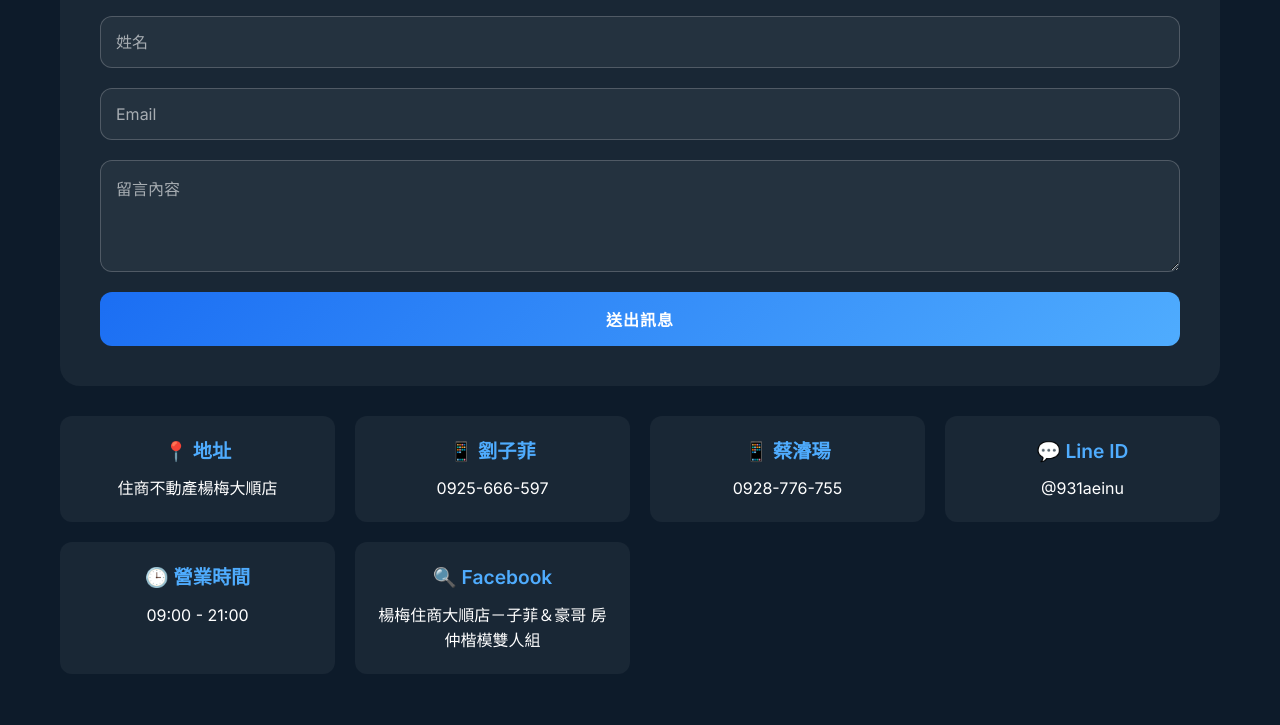
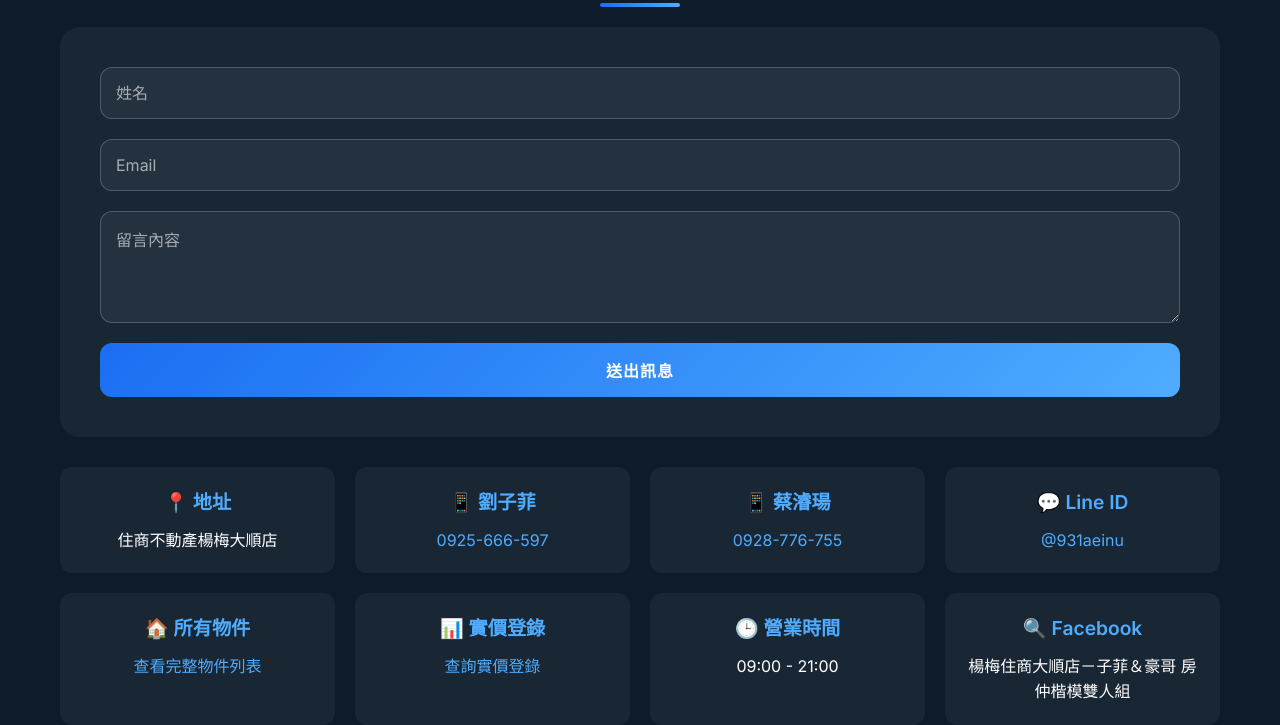
Before and after one commit to liny14705/house0825, a plain HTML site: page index.html in a window 1280 px wide. Shown: the part 3041-3766 px from the top of the page. Before the commit the page ends 3715 px from the top, so only its background shows below. Drawn offline with Linux system fonts and the light colour scheme.

Commit message:
新增聯絡功能：電話點擊撥通、LINE連結、房仲專頁、實價登錄查詢

```diff
--- a/index.html
+++ b/index.html
@@ -73,6 +73,12 @@
     .contact-info-list {display: grid; grid-template-columns: repeat(auto-fit, minmax(250px, 1fr)); gap: 20px; margin-top: 30px;}
     .contact-item {background: rgba(255,255,255,0.05); padding: 20px; border-radius: 12px; text-align: center; transition: all 0.3s ease;}
     .contact-item:hover {background: rgba(255,255,255,0.08); transform: translateY(-2px);}
+
+    /* 連結樣式 */
+    .contact-item a {color: #4facfe; text-decoration: none; transition: all 0.3s ease; display: inline-block;}
+    .contact-item a:hover {color: #1b6ef3; transform: scale(1.05); text-shadow: 0 0 10px rgba(79, 172, 254, 0.5);}
+    .contact-info a {color: #4facfe; text-decoration: none; transition: all 0.3s ease;}
+    .contact-info a:hover {color: #1b6ef3; text-shadow: 0 0 5px rgba(79, 172, 254, 0.3);}
 
     /* 主題切換 */
     .theme-toggle {position: fixed; top: 30px; right: 30px; background: rgba(255,255,255,0.1); color: var(--text-color); padding: 12px 20px; border-radius: 30px; cursor: pointer; backdrop-filter: blur(10px); border: 1px solid rgba(255,255,255,0.2); transition: all 0.3s ease; z-index: 1000;}
@@ -210,7 +216,8 @@
         <h3>👩 劉子菲（菲菲）</h3>
         <p><b>🎯 相機達人變身房仲，用專業影像與行銷幫你找到理想家</b></p>
         <div class="contact-info">
-          <p>📞 0925-666-597 | 📱 Line ID：@931aeinu</p>
+          <p>📞 <a href="tel:0925666597" style="color: #4facfe; text-decoration: none;">0925-666-597</a> | 📱 <a href="https://lin.ee/G6wcuk7" target="_blank" style="color: #4facfe; text-decoration: none;">Line ID：@931aeinu</a></p>
+          <p>🏠 <a href="https://realtor.houseprice.tw/agent/buy/0925666597/" target="_blank" style="color: #4facfe; text-decoration: none;">查看我的所有物件</a></p>
         </div>
         <p><b>經歷亮點：</b></p>
         <p>• 攝影王、金牌銷售業務 5 年</p>
@@ -223,7 +230,8 @@
         <h3>👨 蔡濬瑒（文豪）</h3>
         <p><b>🏠 楊梅區房地產專家，以多元職業背景提供全方位服務</b></p>
         <div class="contact-info">
-          <p>📞 0928-776-755 | 📱 Line ID：@931aeinu</p>
+          <p>📞 <a href="tel:0928776755" style="color: #4facfe; text-decoration: none;">0928-776-755</a> | 📱 <a href="https://lin.ee/G6wcuk7" target="_blank" style="color: #4facfe; text-decoration: none;">Line ID：@931aeinu</a></p>
+          <p>🏠 <a href="https://realtor.houseprice.tw/agent/buy/0925666597/" target="_blank" style="color: #4facfe; text-decoration: none;">查看我的所有物件</a></p>
         </div>
         <p><b>現職：</b></p>
         <p>• 住商不動產楊梅大順店 行銷顧問</p>
@@ -269,15 +277,23 @@
       </div>
       <div class="contact-item">
         <h4>📱 劉子菲</h4>
-        <p>0925-666-597</p>
+        <p><a href="tel:0925666597" style="color: #4facfe; text-decoration: none;">0925-666-597</a></p>
       </div>
       <div class="contact-item">
         <h4>📱 蔡濬瑒</h4>
-        <p>0928-776-755</p>
+        <p><a href="tel:0928776755" style="color: #4facfe; text-decoration: none;">0928-776-755</a></p>
       </div>
       <div class="contact-item">
         <h4>💬 Line ID</h4>
-        <p>@931aeinu</p>
+        <p><a href="https://lin.ee/G6wcuk7" target="_blank" style="color: #4facfe; text-decoration: none;">@931aeinu</a></p>
+      </div>
+      <div class="contact-item">
+        <h4>🏠 所有物件</h4>
+        <p><a href="https://realtor.houseprice.tw/agent/buy/0925666597/" target="_blank" style="color: #4facfe; text-decoration: none;">查看完整物件列表</a></p>
+      </div>
+      <div class="contact-item">
+        <h4>📊 實價登錄</h4>
+        <p><a href="https://lvr.land.moi.gov.tw/" target="_blank" style="color: #4facfe; text-decoration: none;">查詢實價登錄</a></p>
       </div>
       <div class="contact-item">
         <h4>🕒 營業時間</h4>
```
